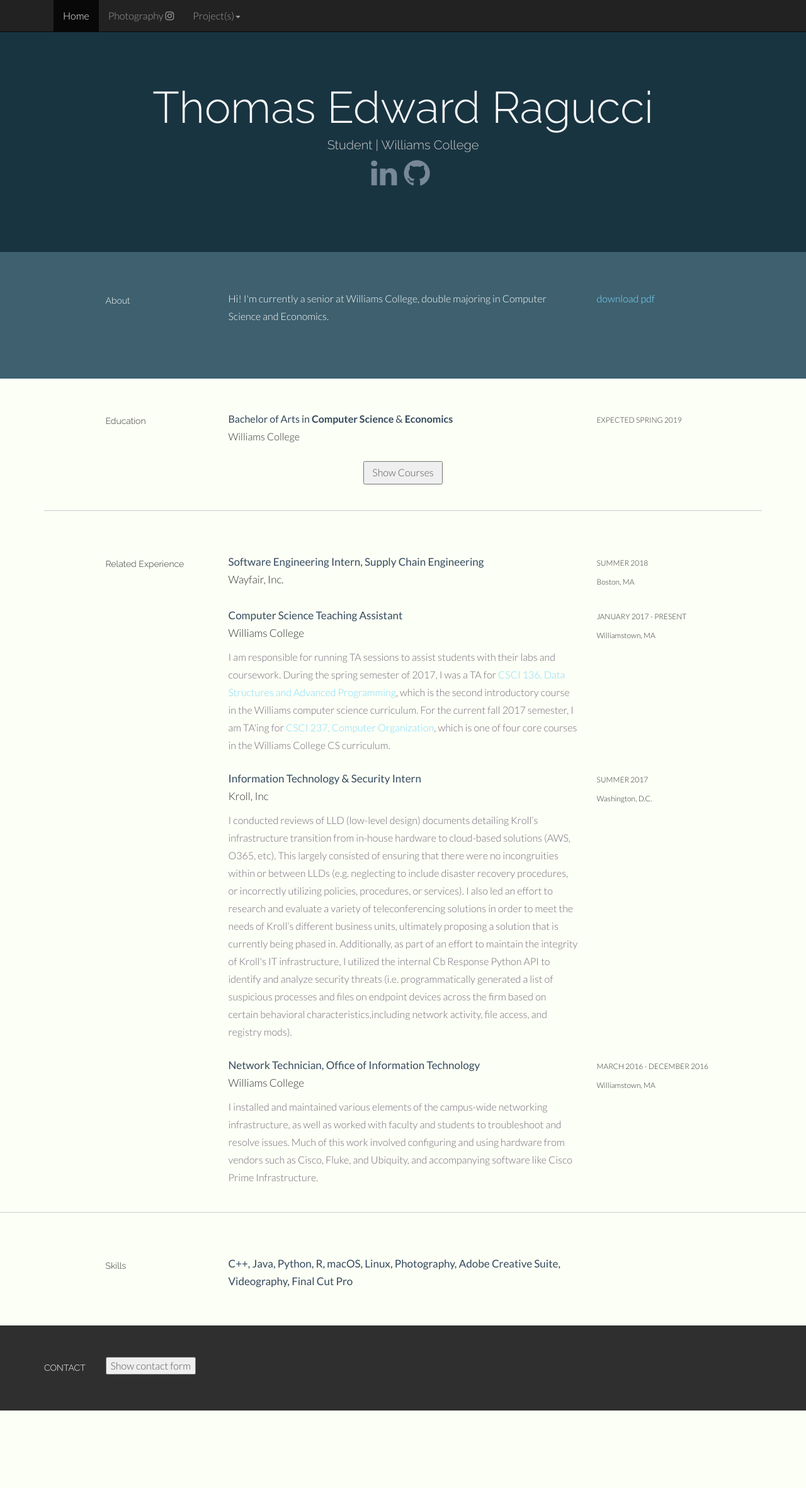
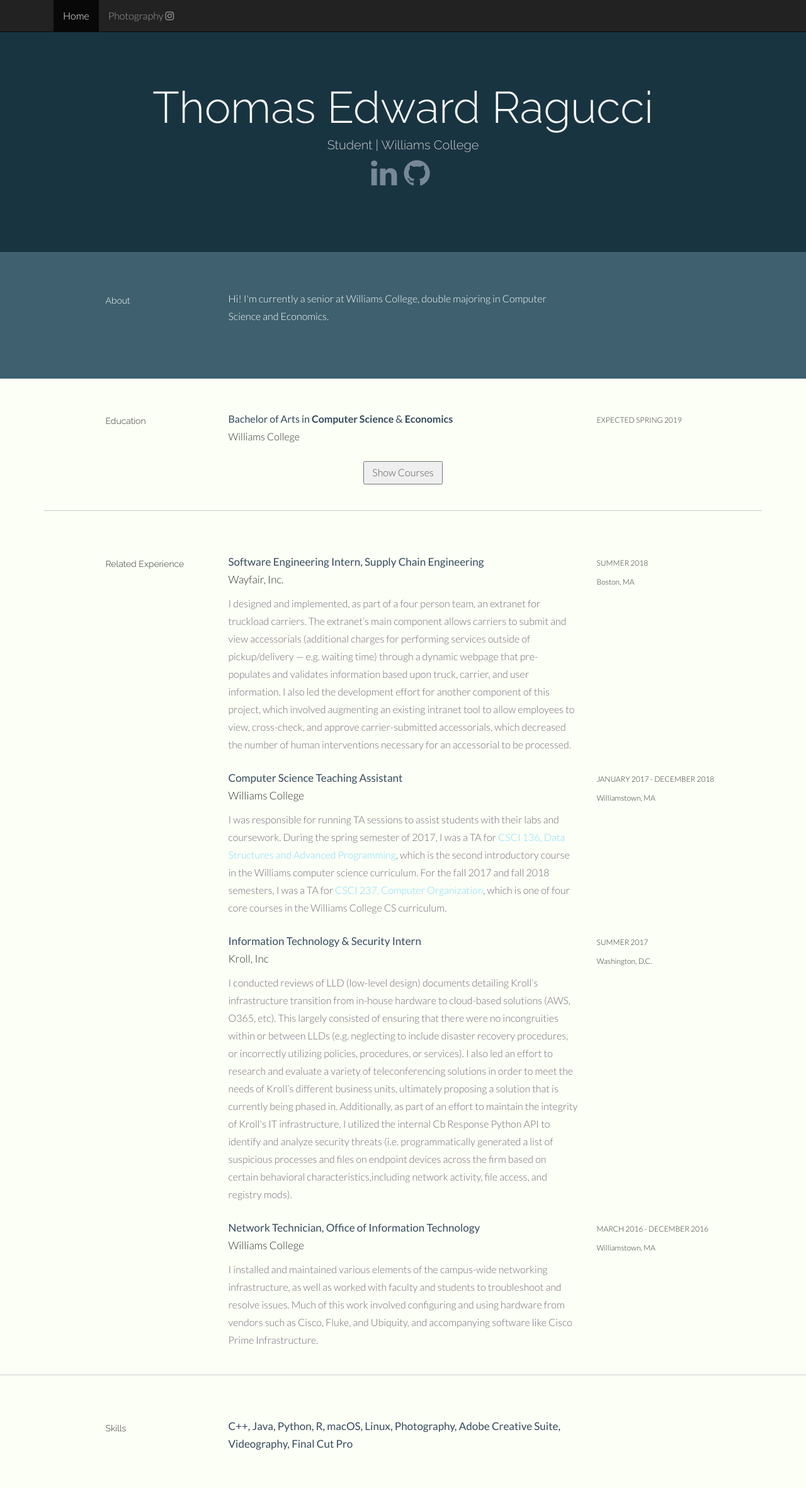
Before and after one commit to thomas2711/site, a Django app: page / in a window 1280 px wide. Shown: the whole page at 63% size. Before the commit the page ends 2239 px from the top, so only its background shows below. Run offline with Django 3.2, Linux system fonts and the light colour scheme; parts of the project's set-up code (start-up, migrations or seed data) failed here and were passed over; some libraries are stand-ins or nearby versions.

Commit message:
Update information

```diff
--- a/resume/templates/resume/index.html
+++ b/resume/templates/resume/index.html
@@ -45,13 +45,14 @@
 				<ul class="nav navbar-nav">
 					<li class="active"><a href="#">Home</a></li>
 					<li> <a href='https://www.instagram.com/thomas.2711/' target="_blank">Photography <i class="fa fa-instagram"></i></a></li>
+					<!--
 					<li class="dropdown">
 							<a href="#" class="dropdown-toggle" data-toggle="dropdown" role="button" aria-haspopup="true" aria-expanded="false">Project(s)<span class="caret"></span></a>
 							<ul class="dropdown-menu">
-								<!-- <li><a href="{% url 'movies:index' %}"><i class="fa fa-film" aria-hidden="true"></i> Online Movie Watchlist</a></li> -->
+								<li><a href="{% url 'movies:index' %}"><i class="fa fa-film" aria-hidden="true"></i> Online Movie Watchlist</a></li>
 								<li><a href="https://github.com/thomas2711/" target="_blank"><i class="fa fa-github"></i> Github</a></li>
 							</ul>
-						</li>
+						</li> -->
 					<!--<li><p class="navbar-text">Site is a work in progress, please excuse any rough edges!</p></li> -->
             		<!--<li><a href="#about">About</a></li>
             		<li><a href="#contact">Contact</a></li> -->
@@ -92,9 +93,9 @@
     			<div class="col-lg-6">
     				<p>Hi! I'm currently a senior at Williams College, double majoring in Computer Science and Economics.</p>
     			</div>
-    			<div class="col-lg-3">
+    			<!--<div class="col-lg-3">
     				<p><a href="{% static 'resume/assets/ter-resume-web.pdf' %}" target="_blank">download pdf</a></p>
-    			</div>
+    			</div> -->
 
     		</div>
     	</div>
@@ -102,7 +103,6 @@
 
     <!-- Resume -->
     <section id="resume" name="resume"></section>
-
 
     <!-- EDU -->
     <div class="container desc">
@@ -132,19 +132,22 @@
 
 				<div class="col-lg-5 col-lg-offset-2">
 						<ul style="list-style-type:none" class="c_list">
-							<li><t>Fall 2018 (in progress)</t></li>
+							<li><t>Fall 2018</t></li>
 							<li>CSCI 361, <i>Theory of Computation</i></li>
 							<li>MATH 250, <i>Linear Algebra</i></li>
 							<li>STAT 346, <i>Regression and Forecasting</i></li>
 							<li>ECON 378, <i>Long-Run Perspectives on Economic Growth</i></li>
-							<li>SOC 363, <i>Cold War Technocultures</i></li>
 						</ul>
 					</div>
 
 					<div class="col-lg-5">
 						<ul style="list-style-type:none" class="c_list">
 							<li><t>Spring 2019</t></li>
-							<li><i>TBD</i></li>
+							<li>STAT 442, <i>Statistical Learning and Data Mining</i></li>
+							<li>ECON 456, <i>Income Distribution</i></li>
+							<li>ECON 362, <i>Global Competitive Strategies</i></li>
+							<li>PSYC 242, <i>Social Psychology</i></li>
+							<li>MUS 211, <i>Music, Nationalism, and Popular Culture</i></li>
 						</ul>
 					</div>
 
@@ -238,7 +241,7 @@
 					<p class="tight"><t>Software Engineering Intern, Supply Chain Engineering</t><br/>
 						Wayfair, Inc.<br/>
 					</p>
-					<p><more></more></p>
+					<p><more>I designed and implemented, as part of a four person team, an extranet for truckload carriers. The extranet’s main component allows carriers to submit and view accessorials (additional charges for performing services outside of pickup/delivery — e.g. waiting time) through a dynamic webpage that pre-populates and validates information based upon truck, carrier, and user information. I also led the development effort for another component of this project, which involved augmenting an existing intranet tool to allow employees to view, cross-check, and approve carrier-submitted accessorials, which decreased the number of human interventions necessary for an accessorial to be processed. </more></p>
 				</div>
 
 				<div class="col-lg-3">
@@ -251,11 +254,11 @@
 				<p class="tight"><t>Computer Science Teaching Assistant</t><br/>
 					Williams College<br/>
 				</p>
-				<p><more>I am responsible for running TA sessions to assist students with their labs and coursework. During the spring semester of 2017, I was a TA for <a href="https://csci.williams.edu/csci-136-data-structures-and-advanced-programming-q/" target="_blank">CSCI 136, Data Structures and Advanced Programming</a>, which is the second introductory course in the Williams computer science curriculum. For the current fall 2017 semester, I am  TA'ing for <a href="https://csci.williams.edu/csci-237-computer-organization-q/" target="_blank">CSCI 237, Computer Organization</a>, which is one of four core courses in the Williams College CS curriculum. </more></p>
+				<p><more>I was responsible for running TA sessions to assist students with their labs and coursework. During the spring semester of 2017, I was a TA for <a href="https://csci.williams.edu/csci-136-data-structures-and-advanced-programming-q/" target="_blank">CSCI 136, Data Structures and Advanced Programming</a>, which is the second introductory course in the Williams computer science curriculum. For the fall 2017 and fall 2018 semesters, I was a TA for <a href="https://csci.williams.edu/csci-237-computer-organization-q/" target="_blank">CSCI 237, Computer Organization</a>, which is one of four core courses in the Williams College CS curriculum. </more></p>
 			</div>
 
 			<div class="col-lg-3">
-				<p><sm>JANUARY 2017 - PRESENT<br/>
+				<p><sm>JANUARY 2017 - DECEMBER 2018<br/>
 					Williamstown, MA</sm></p>
 			</div>
 
@@ -325,66 +328,5 @@
 	</script>
 
 	<!-- End Google Analytics -->
-
-	<section id="contact" name="contact"></section>
-	<!-- footer -->
-	<div id="footwrap" class="footer">
-		<div class="container">
-			<div class="row">
-
-				<div class="col-lg-1">
-					<h5>CONTACT</h5>
-				</div>
-
-
-				<!-- contact -->
-				<div class="col-lg-11">
-					<button type="button" id="showhidec" onclick="toggle_contact()">Show contact form</button>
-
-					<div id="contact_form" style="display:none">
-						<form name="contact" action="" method=“”>
-							{% csrf_token %}
-							<fieldset>
-								<input type="text" name="name" id="name" placeholder="Name" size="30" value="" class="text-input" />
-								<label class="error" for="name" id="name_error"><h5>This field is required.</h5></label>
-
-								<br>
-
-								<input type="text" name="email" placeholder="Return email" id="email" size="30" value="" class="text-input" />
-								<label class="error" for="email" id="email_error"><h5>This field is required.</h5></label>
-
-								<br/>
-
-								<textarea name="message" id="message" class="" rows="5" cols="45" placeholder="Enter messsage here..."></textarea>
-
-								<br>
-
-								<div class="g-recaptcha"
-									data-sitekey="6LeN2CwUAAAAALa-_yrNA_4UPnmhJVhodZf5RK3J"
-									data-callback="submit_contact"
-									data-size="invisible">
-								</div>
-
-								<input type="button" name="submit" class="button" id="submit_button" onclick="verify_form()" value="Send"/>
-
-								<script>
-								$('.error').hide();
-								var csrf = '{{ csrf_token }}';
-								</script>
-
-								<!--<button class="g-recaptcha"
-								data-sitekey="6LeN2CwUAAAAALa-_yrNA_4UPnmhJVhodZf5RK3J"
-								data-callback="submit_contact" id="submit_button">
-								Submit</button> -->
-
-
-								<!--<input type="submit" name="submit" class="button col-lg-offset-2" id="submit_button" value="Send" />-->
-							</fieldset>
-						</form>
-					</div>
-				</div>
-			</div>
-		</div>
-	</div>
 </body>
 </html>
--- a/website/urls.py
+++ b/website/urls.py
@@ -18,6 +18,6 @@ from django.contrib import admin
 
 urlpatterns = [
     url(r'^', include('resume.urls')),
-    url(r'^movielist/', include('movies.urls')),
+    #url(r'^movielist/', include('movies.urls')),
     #url(r'^admin/', admin.site.urls),
 ]
```
